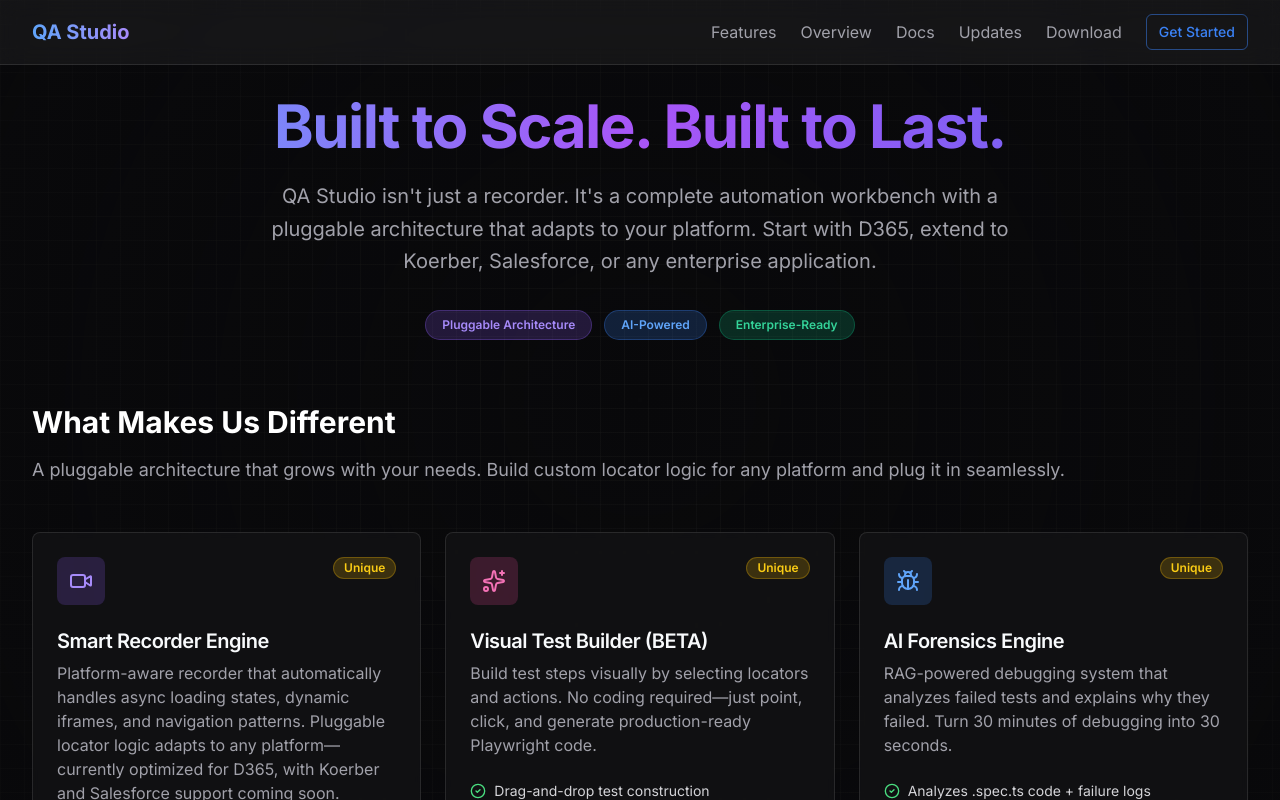
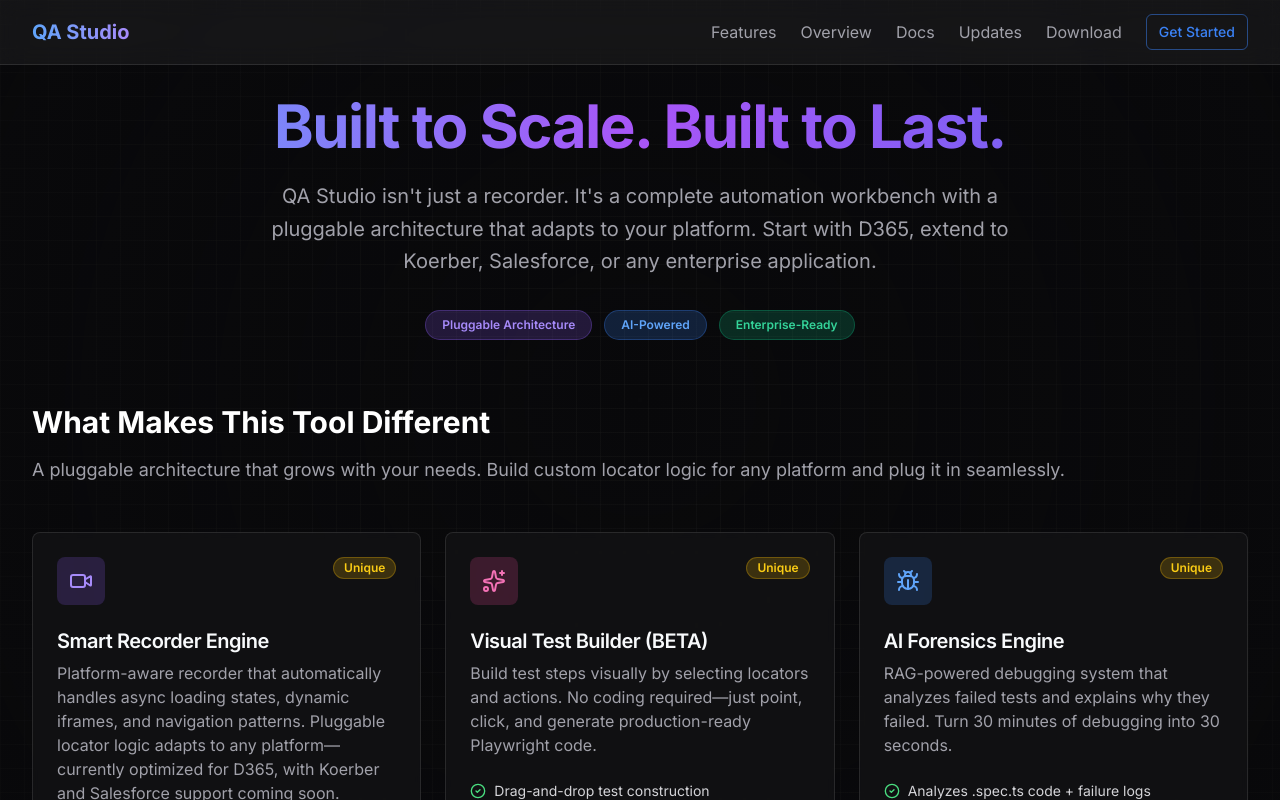
Before and after one commit to zkyko/RecorderApp, a Next.js app in the folder Frontend-website/: page /RecorderApp/features in a window 1280 px wide. Shown: the top 800 px of the page. Built offline with nearby package versions, Linux system fonts and the light colour scheme.

Commit message:
fix: Update heading from 'What Makes Us Different' to 'What Makes This Tool Different'

```diff
--- a/Frontend-website/components/FeaturesShowcase.tsx
+++ b/Frontend-website/components/FeaturesShowcase.tsx
@@ -256,7 +256,7 @@
           className="mb-12"
         >
           <h2 className="text-3xl font-bold mb-4 text-white">
-            What Makes Us Different
+            What Makes This Tool Different
           </h2>
           <p className="text-zinc-400 text-lg">
             A pluggable architecture that grows with your needs. Build custom locator logic for any platform and plug it in seamlessly.
```
